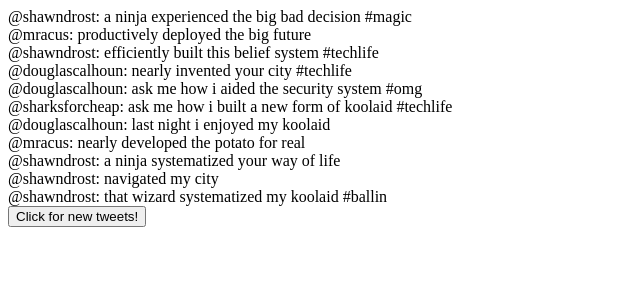
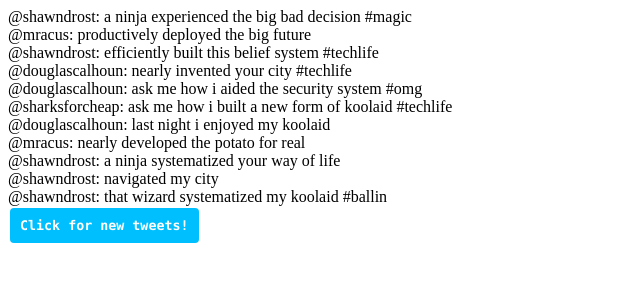
Before and after one commit to victorx716/twiddler, a plain HTML site: page index.html in a window 1280 px wide. Shown: the whole page, without its empty margins (0-640 px from the left). Drawn offline with Linux system fonts and the light colour scheme.

Commit message:
Added refresh for new tweet functionality

```diff
--- a/index.html
+++ b/index.html
@@ -4,9 +4,22 @@
     <script src="jquery.js"></script>
     <script src="data_generator.js"></script>
     <style>
-.button {
-    background-color: #4CAF50;
+button {
+  background: #00BFFF;
+  border: 0;
+  color: white;
+  font-weight: bold;
+  font-family: "Monaco", monospace;
+  padding: 10px;
+  border-radius: 4px;
+  cursor: pointer;
+  transition: background-color 0.5s ease;
+  margin: 2px;
 }
+button:hover {
+  background: #1E90FF;
+}
+
 </style>
   </head>
   <body>
@@ -35,7 +48,7 @@
 
 // 3. Add event handler
           button.addEventListener ("click", function() {
-          alert("Here you go");
+          location.reload(true);
           });
       });
 
```
